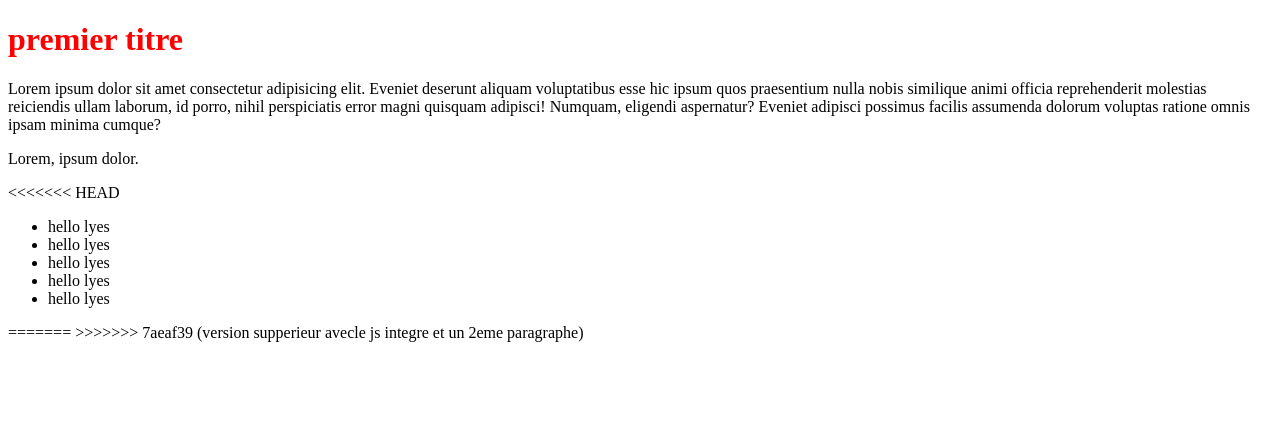
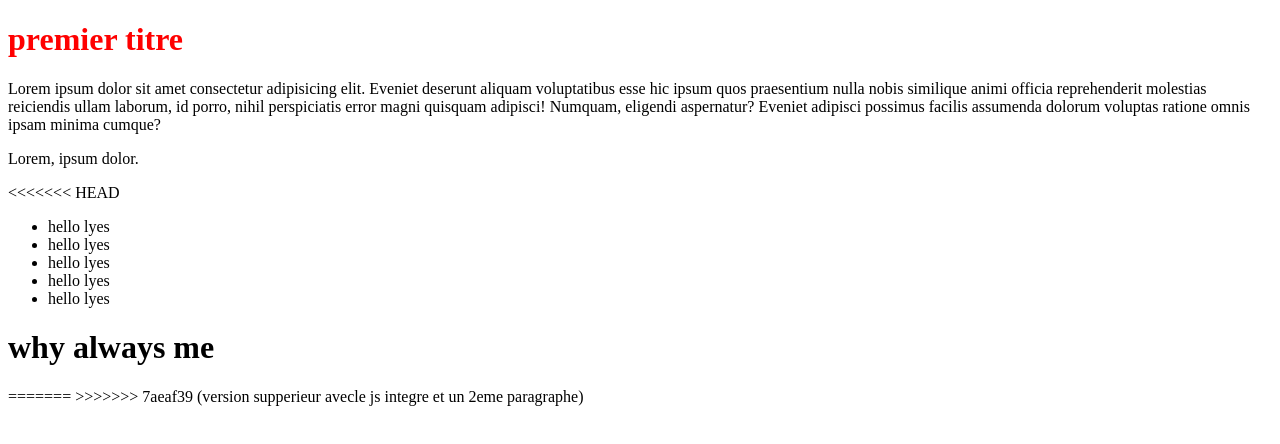
Before and after one commit to seylitanez/test_git_github, a plain HTML site: page index.html in a window 1280 px wide. Drawn offline with Linux system fonts and the light colour scheme.

Commit message:
Update index.html
why

```diff
--- a/index.html
+++ b/index.html
@@ -24,7 +24,9 @@
         <li>hello lyes</li>
         <li>hello lyes</li>
         <li>hello lyes</li>
+
     </ul>
+    <h1>why always me</h1>
 
 =======
 >>>>>>> 7aeaf39 (version supperieur avecle js integre et un 2eme paragraphe)
```
